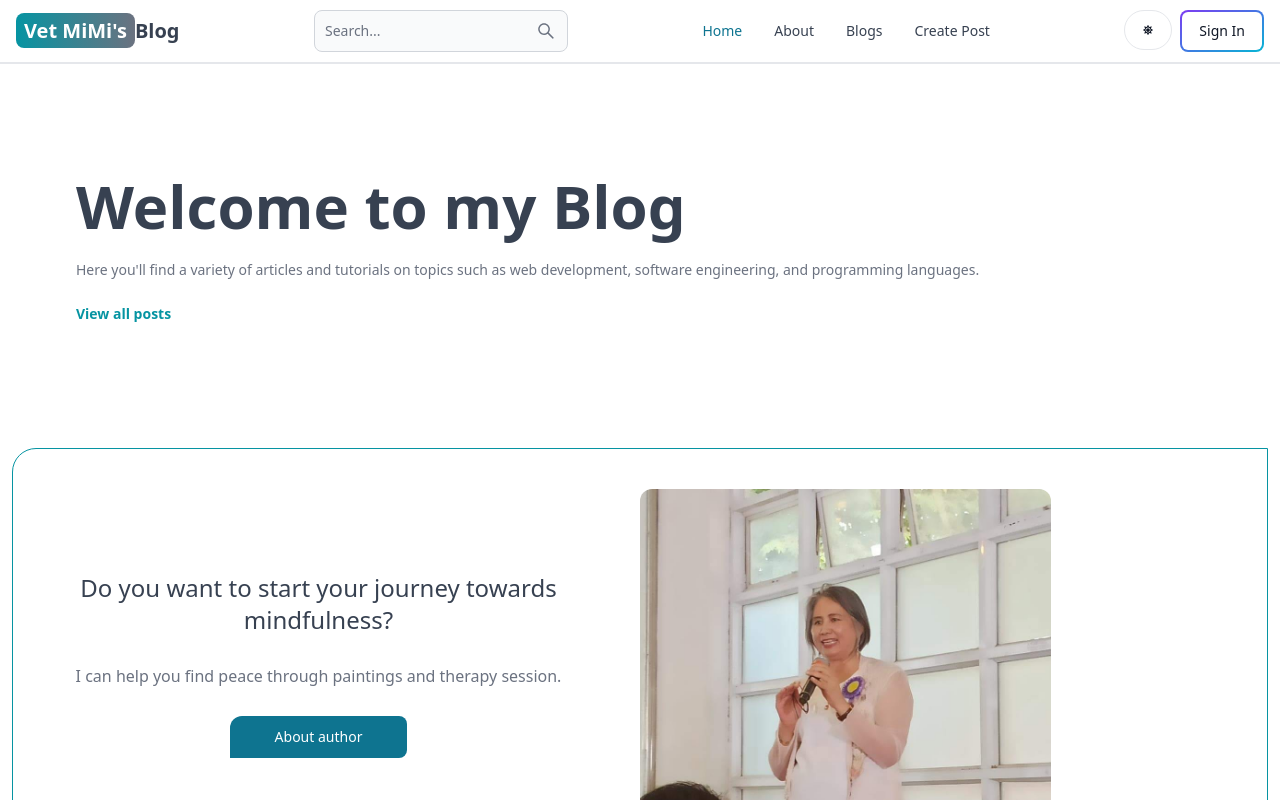
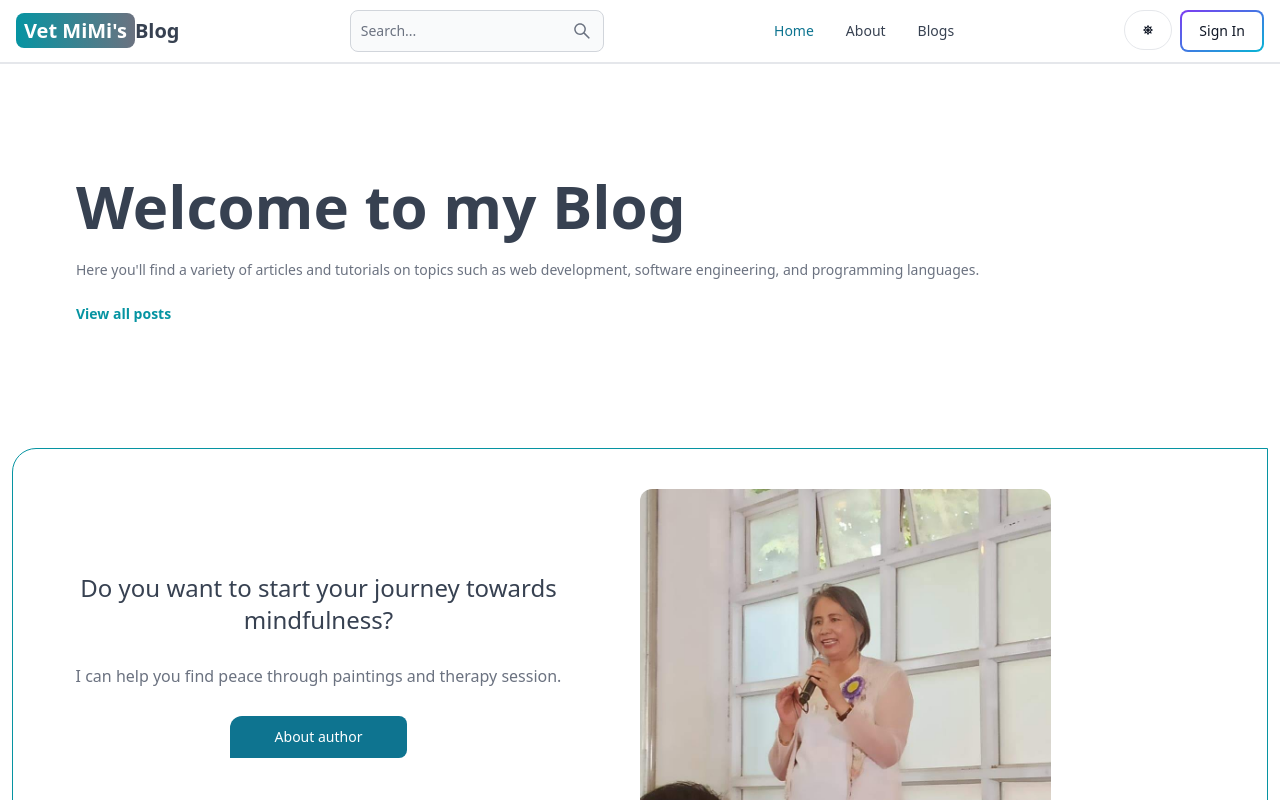
Before and after one commit to NoelPOS/blog-app, a React (Vite) app in the folder client/: page / in a window 1280 px wide. Shown: the top 800 px of the page. Built offline with nearby package versions, Linux system fonts and the light colour scheme; no server answers.

Commit message:
fix header

```diff
--- a/client/src/components/Header.jsx
+++ b/client/src/components/Header.jsx
@@ -125,9 +125,11 @@ export default function Header() {
             <Link to='/dashboard?tab=dash'>Dashboard</Link>
           </Navbar.Link>
         )}
-        <Navbar.Link active={path === '/create-post'} as={'div'}>
-          <Link to='/create-post'>Create Post</Link>
-        </Navbar.Link>
+        {currentUser && currentUser.isAdmin && (
+          <Navbar.Link active={path === '/create-post'} as={'div'}>
+            <Link to='/create-post'>Create Post</Link>
+          </Navbar.Link>
+        )}
       </Navbar.Collapse>
     </Navbar>
   )
```
